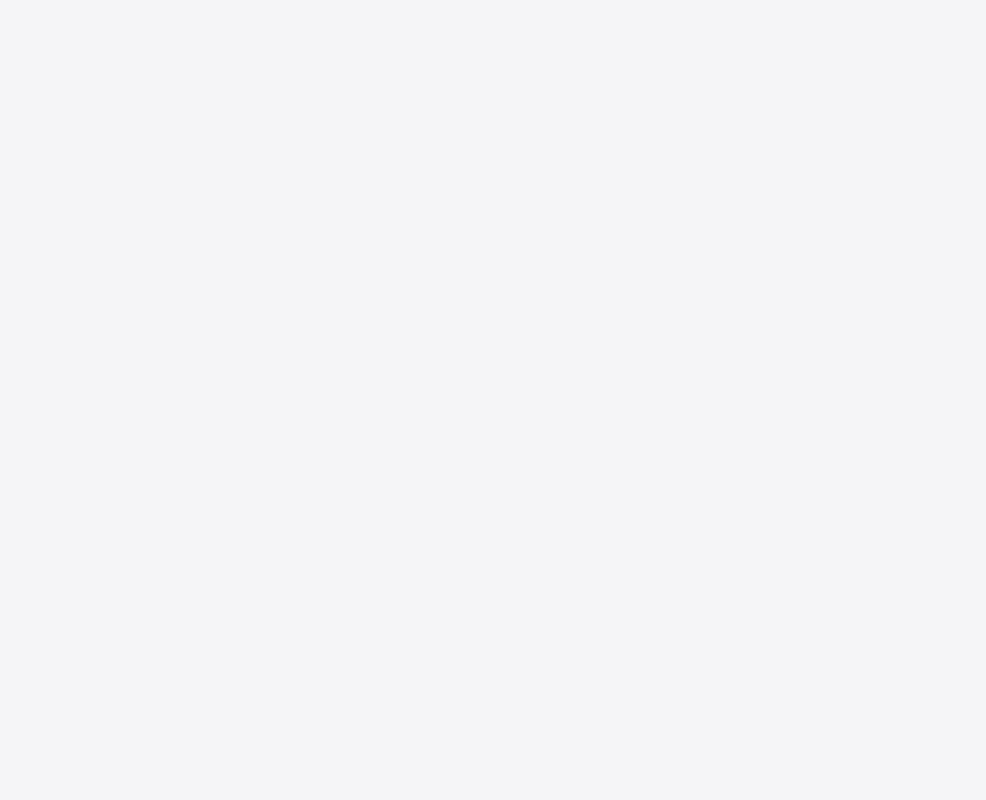
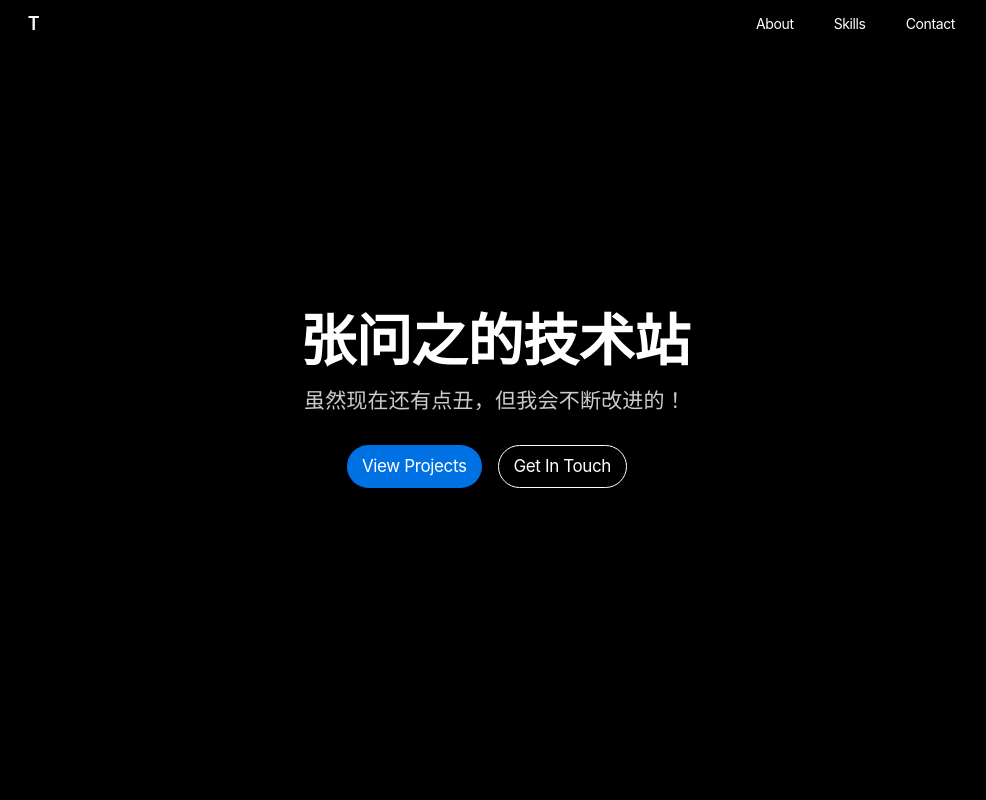
Before and after one commit to wenzhizhang/my-library, a React (Create React App) app in the folder frontend/: page /books/1 in a window 1280 px wide. Before the commit this address had no page. Shown: the top 800 px of the page, without its empty margins (145-1131 px from the left). Built offline with nearby package versions, Linux system fonts and the light colour scheme; a web font is replaced by a local one.

Commit message:
Fix URL issues

```diff
--- a/frontend/src/index.js
+++ b/frontend/src/index.js
@@ -11,6 +11,7 @@ root.render(
       <Routes>
         <Route path="/" element={<App />} />
         <Route path="/my-library/*" element={<MyLibrary />} />
+        <Route path="*" element={<App />} />
       </Routes>
     </Router>
   </React.StrictMode>
```
Also changed, not shown: 1 other file (tests, documents, lock files or other folders).
